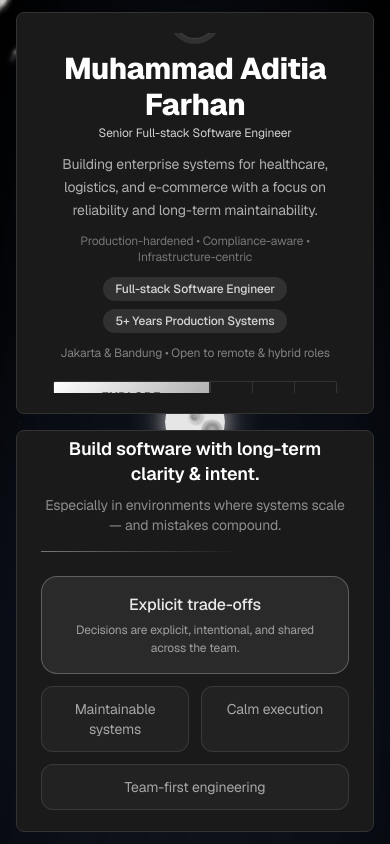
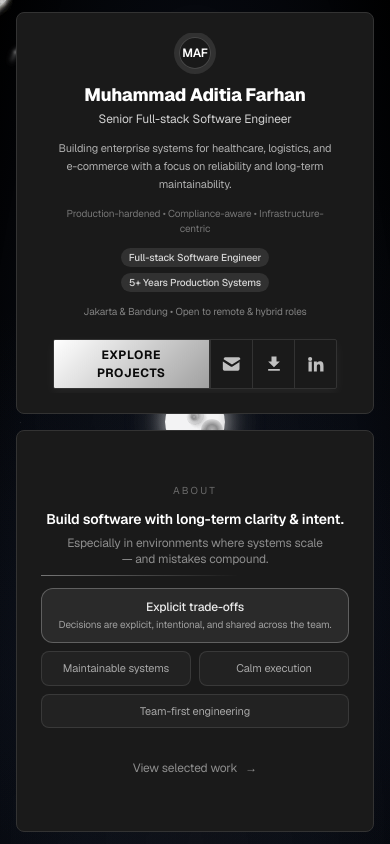
Before and after one commit to aditfarhan/portofolio, a Next.js app: page / in a window 390 px wide. Built offline with nearby package versions, Linux system fonts and the light colour scheme.

Commit message:
feat: :sparkles: Adjust Content on the Desktop and Mobile View

```diff
--- a/src/components/AboutMe.tsx
+++ b/src/components/AboutMe.tsx
@@ -44,7 +44,7 @@
         ======================= */}
         <h2
           className={`
-            text-xs uppercase tracking-[0.22em] text-white/35 mb-5
+            text-[10px] md:text-[11px] lg:text-xs uppercase tracking-[0.22em] text-white/35 mb-3 md:mb-4 lg:mb-5
             transition-all duration-500
             ${mounted ? "opacity-100" : "opacity-0"}
           `}
@@ -57,7 +57,7 @@
         ======================= */}
         <p
           className={`
-            relative text-lg sm:text-xl font-semibold leading-snug
+            relative text-sm md:text-base lg:text-lg xl:text-xl font-semibold leading-snug
             text-white transition-all duration-500
             ${mounted ? "translate-y-0 opacity-100" : "translate-y-2 opacity-0"}
           `}
@@ -70,7 +70,7 @@
         ======================= */}
         <p
           className={`
-            mt-2 text-sm max-w-[46ch]
+            mt-1.5 md:mt-2 text-xs md:text-sm max-w-[46ch]
             text-white/50 transition-all duration-500 delay-100
             ${mounted ? "translate-y-0 opacity-100" : "translate-y-2 opacity-0"}
           `}
@@ -83,7 +83,7 @@
           ====================== */}
         <div
           className={`
-              mt-4 h-px
+              mt-2 md:mt-3 lg:mt-4 h-px
               w-[65%]
               bg-gradient-to-r
               from-white/40 via-white/20 to-transparent
@@ -96,7 +96,7 @@
         {/* ======================
                 PRINCIPLES GRID
             ====================== */}
-        <div className="mt-6 grid grid-cols-4 gap-3">
+        <div className="mt-3 md:mt-4 lg:mt-6 grid grid-cols-4 gap-2 md:gap-2.5 lg:gap-3">
 
           {/* ======================
                   ANCHOR — EXPLICIT TRADE-OFFS
@@ -105,9 +105,9 @@
             onMouseMove={handleShine}
             className="
                   group shine-card col-span-4 relative
-                  rounded-2xl border border-white/25
+                  rounded-xl md:rounded-2xl border border-white/25
                   bg-white/[0.07]
-                  px-4 py-4
+                  px-2.5 py-2.5 md:px-3 md:py-3 lg:px-4 lg:py-4
                   transition-all duration-500 ease-out
                   hover:-translate-y-[2px]
                   hover:shadow-[0_36px_100px_rgba(0,0,0,0.6)]
@@ -115,7 +115,7 @@
           >
             <p
               className="
-                    relative font-medium text-white/90
+                    relative font-medium text-white/90 text-xs md:text-sm
                     transition-transform duration-500
                     group-hover:-translate-y-[2px]
                   "
@@ -125,7 +125,7 @@
 
             <p
               className="
-                    relative mt-1 text-[12px] text-white/55
+                    relative mt-0.5 md:mt-1 text-[10px] md:text-[11px] lg:text-[12px] text-white/55
                     transition-all duration-500 delay-75
                     group-hover:text-white/75
                     group-hover:-translate-y-[1px]
@@ -152,9 +152,9 @@
                   ? "col-span-4 sm:col-span-2 sm:col-start-2"
                   : "col-span-2"
                 }
-                    relative rounded-xl border border-white/10
+                    relative rounded-lg md:rounded-xl border border-white/10
                     bg-white/[0.04]
-                    px-3 py-3 text-sm text-white/60
+                    px-2 py-2 md:px-2.5 md:py-2.5 lg:px-3 lg:py-3 text-[11px] md:text-xs lg:text-sm text-white/60
                     transition-all duration-500 ease-out
                     hover:-translate-y-[2px]
                     hover:bg-white/[0.07]
--- a/src/components/BackgroundEffects.tsx
+++ b/src/components/BackgroundEffects.tsx
@@ -12,7 +12,7 @@
   METEOR_BURST_CONFIGS,
 } from "@/lib/constants";
 
-export default function BackgroundEffects({ onArrivalComplete }: { onArrivalComplete?: () => void }) {
+export default function BackgroundEffects({ onArrivalComplete, isFlipped }: { onArrivalComplete?: () => void; isFlipped?: boolean }) {
   return (
     <>
       {/* Realistic Night Sky Background */}
@@ -73,7 +73,7 @@
       </div>
 
       {/* Realistic Moon with Atmospheric Effects */}
-      <div className="moon realistic" aria-hidden="true">
+      <div className={`moon realistic ${isFlipped ? 'moon-projects-view' : ''}`} aria-hidden="true">
         <div className="crater-large"></div>
         <div className="crater-small"></div>
       </div>
--- a/src/components/HomeDeck.tsx
+++ b/src/components/HomeDeck.tsx
@@ -17,13 +17,22 @@
     });
   }, []);
 
-  const [isArrivalComplete, setIsArrivalComplete] = useState(false);
+  const [showCards, setShowCards] = useState(false);
+
+  // Delay cards appearance to give moon more time to be visible
+  const handleArrivalComplete = () => {
+    // Cards appear 1.5s after moon starts fading in (total: 3.5s from start)
+    setTimeout(() => setShowCards(true), 1500);
+  };
 
   return (
     <>
-      <BackgroundEffects onArrivalComplete={() => setIsArrivalComplete(true)} />
+      <BackgroundEffects
+        onArrivalComplete={handleArrivalComplete}
+        isFlipped={isFlipped}
+      />
 
-      <section className={`mx-auto max-w-5xl px-4 py-3 h-[100dvh] overflow-hidden transition-opacity duration-700 ${isArrivalComplete ? "opacity-100" : "opacity-0 pointer-events-none"}`}>
+      <section className={`mx-auto max-w-5xl px-4 py-3 h-[100dvh] overflow-hidden transition-opacity duration-700 ${showCards ? "opacity-100" : "opacity-0 pointer-events-none"}`}>
         <div className={`home-deck-grid ${isFlipped ? "projects-focused" : ""}`}>
 
           {/* LEFT CARD */}
--- a/src/components/ProfileCard.tsx
+++ b/src/components/ProfileCard.tsx
@@ -60,7 +60,7 @@
             border border-white/20 bg-card/60 text-white font-semibold
             transition-transform duration-300
             hover:scale-[1.06]
-            ${isLarge ? "w-11 h-11 text-sm" : "w-9 h-9 text-xs"}
+            ${isLarge ? "w-8 h-8 md:w-9 md:h-9 lg:w-11 lg:h-11 text-xs md:text-sm" : "w-7 h-7 md:w-8 md:h-8 text-[10px] md:text-xs"}
           `}
           aria-label="Personal mark"
         >
@@ -75,7 +75,7 @@
             className={`
               font-extrabold tracking-tight
               transition-all duration-300
-              ${isLarge ? "text-3xl" : "text-xl"}
+              ${isLarge ? "text-lg md:text-xl lg:text-3xl" : "text-base md:text-lg"}
               group-hover:-translate-y-[1px]
             `}
             style={{ letterSpacing: "-0.015em" }}
@@ -87,7 +87,7 @@
             className={`
               text-white/80
               transition-all duration-300 delay-75
-              ${isLarge ? "text-base leading-snug" : "text-sm leading-snug"}
+              ${isLarge ? "text-xs md:text-sm lg:text-base leading-snug" : "text-[11px] md:text-xs leading-snug"}
               group-hover:text-white/90
             `}
           >
@@ -102,7 +102,7 @@
           className={`
             max-w-md text-white/65
             transition-all duration-300 delay-100
-            ${isLarge ? "text-sm leading-relaxed" : "text-xs leading-relaxed"}
+            ${isLarge ? "text-[11px] md:text-xs lg:text-sm leading-relaxed" : "text-[10px] md:text-[11px] leading-relaxed"}
             group-hover:text-white/75
           `}
         >
@@ -114,7 +114,7 @@
         {/* Quiet credibility */}
         <p
           className="
-            text-xs text-white/40
+            text-[10px] md:text-[11px] lg:text-xs text-white/40
             transition-opacity duration-300 delay-150
             group-hover:text-white/55
           "
@@ -125,7 +125,7 @@
         {/* ======================
             CAPABILITY CHIPS
         ====================== */}
-        <div className="flex flex-wrap justify-center gap-2 text-xs">
+        <div className="flex flex-wrap justify-center gap-1.5 md:gap-2 text-[10px] md:text-[11px] lg:text-xs">
           {[
             "Full-stack Software Engineer",
             "5+ Years Production Systems",
@@ -134,7 +134,7 @@
               key={chip}
               className="
                 capability-chip
-                px-3 py-1 rounded-full
+                px-2 py-0.5 md:px-3 md:py-1 rounded-full
                 bg-white/10 text-white/80 font-medium
               "
             >
@@ -146,7 +146,7 @@
         {/* Location */}
         <p
           className="
-            text-white/45 text-xs
+            text-white/45 text-[10px] md:text-[11px] lg:text-xs
             transition-opacity duration-300 delay-200
             group-hover:text-white/60
           "
--- a/src/styles/components.css
+++ b/src/styles/components.css
@@ -225,8 +225,12 @@
       rgba(160, 160, 160, 0.1) 25%,
       transparent 45%);
   border-radius: 50%;
-  animation: realisticMoonAtmosphere 25s ease-in-out infinite,
-    lunarPhase 40s ease-in-out infinite;
+  /* Start hidden, fade in after orb completes */
+  opacity: 0;
+  animation:
+    moonFadeIn 0.8s ease-out 2s forwards,
+    realisticMoonAtmosphere 25s ease-in-out 2.8s infinite,
+    lunarPhase 40s ease-in-out 2.8s infinite;
   z-index: -4;
   pointer-events: none;
   box-shadow: inset -8px -8px 15px rgba(150, 150, 150, 0.3),
--- a/src/styles/responsive.css
+++ b/src/styles/responsive.css
@@ -391,18 +391,23 @@
   .moon.realistic {
     display: block !important;
     /* Enable moon for visible animation */
-    opacity: 0.9 !important;
-    /* Higher opacity for better visibility */
+    /* Start hidden, fade in after orb */
+    opacity: 0;
+    animation:
+      moonFadeInMobileOnly 0.8s ease-out 2s forwards,
+      realisticMoonAtmosphere 25s ease-in-out 2.8s infinite,
+      lunarPhase 40s ease-in-out 2.8s infinite !important;
+    /* Slightly larger size for mobile */
     width: 60px !important;
-    /* Slightly larger size for mobile */
     height: 60px !important;
     top: 50vh !important;
     /* Position in the vertical center of the screen */
     left: 50% !important;
     /* Center horizontally */
-    transform: translate(-50%,
-        -50%) !important;
+    transform: translate(-50%, -50%) !important;
     /* Center the moon both horizontally and vertically */
+    /* Smooth transition for position changes */
+    transition: top 0.6s cubic-bezier(0.4, 0, 0.2, 1) !important;
     z-index: -1 !important;
     /* Low z-index to ensure it appears behind the cards */
     position: fixed !important;
@@ -410,6 +415,12 @@
     box-shadow: 0 0 20px rgba(255, 255, 255, 0.6),
       0 0 40px rgba(255, 255, 255, 0.3), 0 0 60px rgba(200, 200, 255, 0.2) !important;
     /* Enhanced glow effect */
+  }
+
+  /* Moon position when projects are shown */
+  .moon.realistic.moon-projects-view {
+    top: 20vh !important;
+    /* Move to top 20% when showing projects */
   }
 
   /* Make meteors more prominent on mobile */
```
Also changed, not shown: src/styles/animations.css (+130 -28 lines), src/styles/orb-ignition.css (+68 -0 lines).
